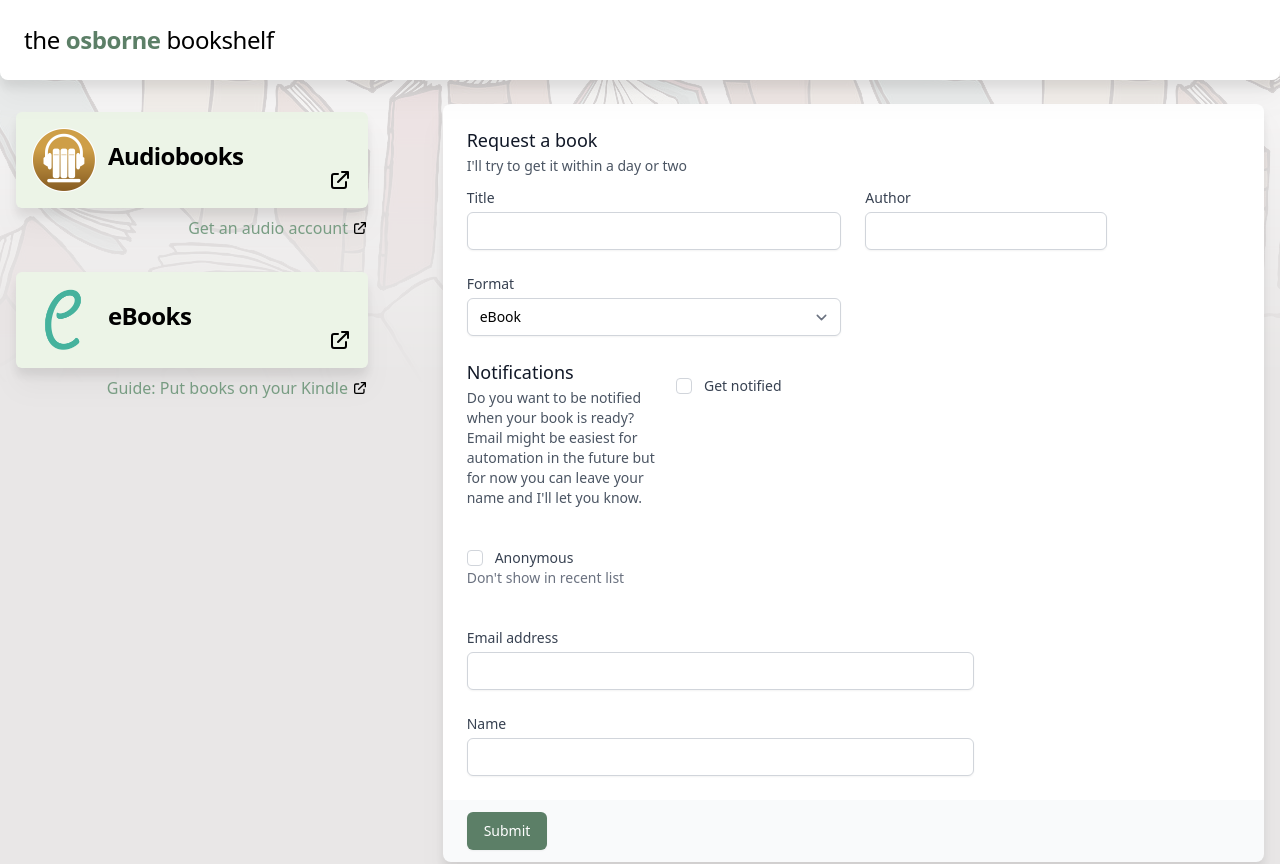
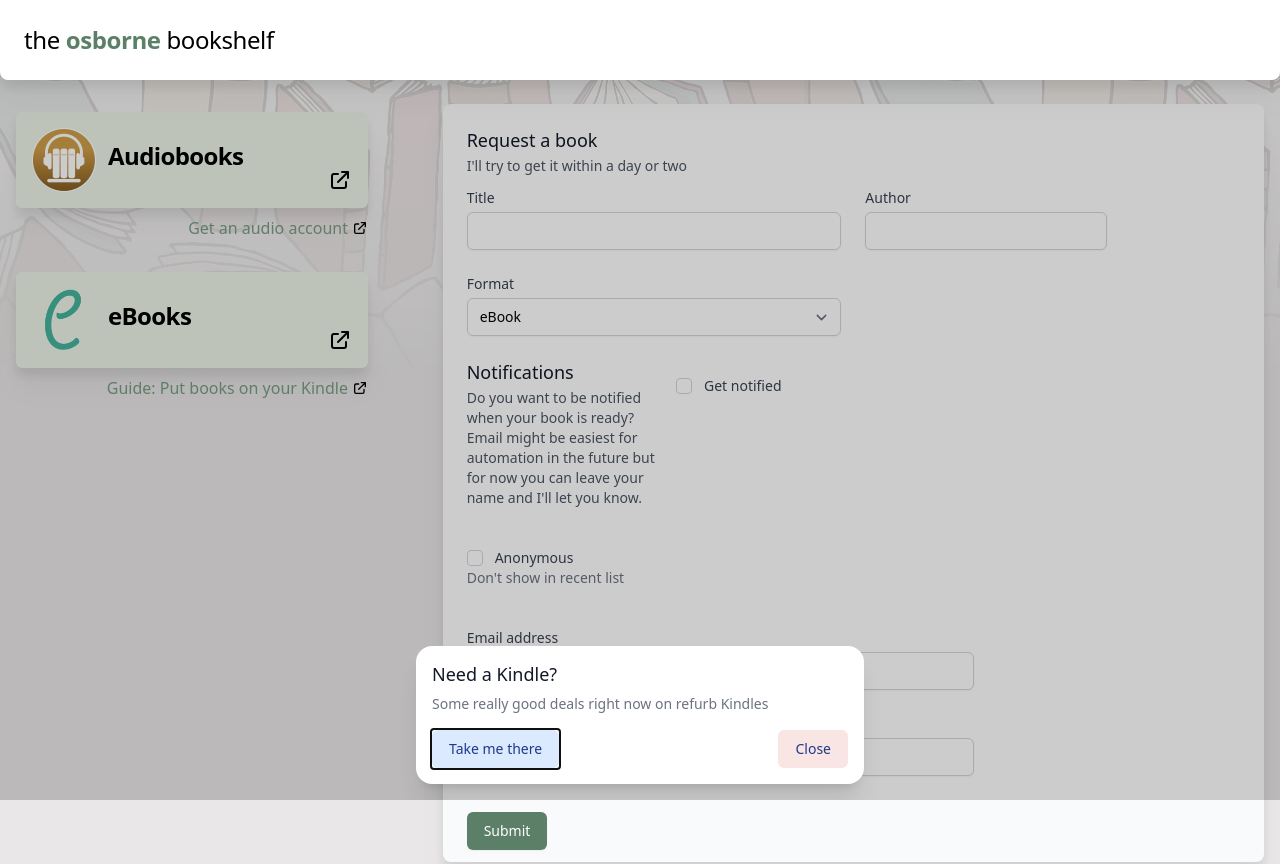
Before and after one commit to samosbor/bookshelfhome, a Next.js app: page / in a window 1280 px wide. Shown: the top 864 px of the page. Built offline with nearby package versions, Linux system fonts and the light colour scheme; no server answers; the database is empty.

Commit message:
kindle pop

```diff
--- a/components/audioAccountForm.tsx
+++ b/components/audioAccountForm.tsx
@@ -1,8 +1,13 @@
-import { Transition } from "@headlessui/react";
-import { useState } from "react";
+import { Dialog, Transition } from "@headlessui/react";
+import { Fragment, useState } from "react";
 
 export default function audioAccountForm() {
   let [success, setSuccess] = useState(false);
+
+  function closeModal() {
+    setSuccess(false);
+  }
+
   const handleSubmit = async (event: any) => {
     event.preventDefault();
 
@@ -89,40 +94,58 @@ export default function audioAccountForm() {
           </div>
         </div>
       </form>
-      <Transition
-        show={success}
-        enter="transition ease-out duration-300"
-        enterFrom="transform opacity-0 scale-95"
-        enterTo="transform opacity-100 scale-100"
-        leave="transition ease-in duration-75"
-        leaveFrom="transform opacity-100 scale-100"
-        leaveTo="transform opacity-0 scale-95"
-      >
-        <div className="pointer-events-auto mx-auto mt-8 mb-3 block w-96 max-w-full rounded-lg bg-info bg-clip-padding text-sm shadow-lg">
-          <div className="flex items-center justify-between rounded-t-lg border-b border-blue-200 bg-info bg-clip-padding py-2 px-3">
-            <p className="flex items-center font-bold">
-              <svg
-                aria-hidden="true"
-                focusable="false"
-                data-prefix="fas"
-                data-icon="check-circle"
-                className="mr-2 h-4 w-4 fill-current"
-                role="img"
-                xmlns="http://www.w3.org/2000/svg"
-                viewBox="0 0 512 512"
+      <Transition appear show={success} as={Fragment}>
+        <Dialog as="div" className="relative z-10" onClose={closeModal}>
+          <Transition.Child
+            as={Fragment}
+            enter="ease-out duration-300"
+            enterFrom="opacity-0"
+            enterTo="opacity-100"
+            leave="ease-in duration-200"
+            leaveFrom="opacity-100"
+            leaveTo="opacity-0"
+          >
+            <div className="fixed inset-0 bg-black bg-opacity-25" />
+          </Transition.Child>
+
+          <div className="fixed inset-0 overflow-y-auto">
+            <div className="flex min-h-full items-center justify-center p-4 text-center">
+              <Transition.Child
+                as={Fragment}
+                enter="ease-out duration-300"
+                enterFrom="opacity-0 scale-95"
+                enterTo="opacity-100 scale-100"
+                leave="ease-in duration-200"
+                leaveFrom="opacity-100 scale-100"
+                leaveTo="opacity-0 scale-95"
               >
-                <path
-                  fill="currentColor"
-                  d="M504 256c0 136.967-111.033 248-248 248S8 392.967 8 256 119.033 8 256 8s248 111.033 248 248zM227.314 387.314l184-184c6.248-6.248 6.248-16.379 0-22.627l-22.627-22.627c-6.248-6.249-16.379-6.249-22.628 0L216 308.118l-70.059-70.059c-6.248-6.248-16.379-6.248-22.628 0l-22.627 22.627c-6.248 6.248-6.248 16.379 0 22.627l104 104c6.249 6.249 16.379 6.249 22.628.001z"
-                ></path>
-              </svg>
-              Success
-            </p>
+                <Dialog.Panel className="w-full max-w-md transform overflow-hidden rounded-2xl bg-white p-6 text-left align-middle shadow-xl transition-all">
+                  <Dialog.Title
+                    as="h3"
+                    className="text-lg font-medium leading-6 text-gray-900"
+                  >
+                    Success
+                  </Dialog.Title>
+                  <div className="mt-2">
+                    <p className="text-sm text-gray-500">
+                      I'll create your account and send you the login
+                    </p>
+                  </div>
+
+                  <div className="mt-4">
+                    <button
+                      type="button"
+                      className="inline-flex justify-center rounded-md border border-transparent bg-blue-100 px-4 py-2 text-sm font-medium text-blue-900 hover:bg-blue-200 focus:outline-none focus-visible:ring-2 focus-visible:ring-blue-500 focus-visible:ring-offset-2"
+                      onClick={closeModal}
+                    >
+                      Got it, thanks!
+                    </button>
+                  </div>
+                </Dialog.Panel>
+              </Transition.Child>
+            </div>
           </div>
-          <div className="break-words rounded-b-lg bg-info p-3">
-            I'll create your account and send you the login
-          </div>
-        </div>
+        </Dialog>
       </Transition>
     </div>
   );
--- /dev/null
+++ b/components/cheapKindleToast.tsx
@@ -0,0 +1,89 @@
+import { Dialog, Transition } from "@headlessui/react";
+import { Fragment, useState } from "react";
+import { useCookies } from "react-cookie";
+
+export default function cheapKindleToast() {
+  let [cookies, setCookie, removeCookie] = useCookies(["kindleToastSeen"]);
+  let modalOpen = true;
+  if (cookies && cookies.kindleToastSeen) {
+    modalOpen = false;
+  } else {
+    setCookie("kindleToastSeen", "seen");
+    modalOpen = true;
+  }
+  let [isOpen, setIsOpen] = useState(modalOpen);
+
+  function closeModal() {
+    setIsOpen(false);
+  }
+
+  function openModal() {
+    setIsOpen(true);
+  }
+
+  return (
+    <>
+      <Transition appear show={isOpen} as={Fragment}>
+        <Dialog as="div" className="relative" onClose={closeModal}>
+          <Transition.Child
+            as={Fragment}
+            enter="ease-out duration-300"
+            enterFrom="opacity-0"
+            enterTo="opacity-100"
+            leave="ease-in duration-200"
+            leaveFrom="opacity-100"
+            leaveTo="opacity-0"
+          >
+            <div className="fixed inset-0 bg-black bg-opacity-20" />
+          </Transition.Child>
+
+          <div className="fixed inset-x-0 bottom-0 top-auto overflow-y-auto">
+            <div className="flex min-h-full items-center justify-center p-4 text-center">
+              <Transition.Child
+                as={Fragment}
+                enter="ease-out duration-300"
+                enterFrom="opacity-0 scale-95"
+                enterTo="opacity-100 scale-100"
+                leave="ease-in duration-200"
+                leaveFrom="opacity-100 scale-100"
+                leaveTo="opacity-0 scale-95"
+              >
+                <Dialog.Panel className="w-full max-w-md transform overflow-hidden rounded-2xl bg-white p-4 text-left align-middle shadow-xl transition-all">
+                  <Dialog.Title
+                    as="h3"
+                    className="text-lg font-medium leading-6 text-gray-900"
+                  >
+                    Need a Kindle?
+                  </Dialog.Title>
+                  <div className="mt-2">
+                    <p className="text-sm text-gray-500">
+                      Some really good deals right now on refurb Kindles
+                    </p>
+                  </div>
+                  <div className="mt-4">
+                    <a href="https://www.woot.com/plus/amazon-kindle-and-fire-tablets-15">
+                      <button
+                        type="button"
+                        className="rounded-md border border-transparent bg-blue-100 px-4 py-2 text-sm font-medium text-blue-900 hover:bg-blue-200 focus:outline-none focus-visible:ring-2 focus-visible:ring-blue-500 focus-visible:ring-offset-2"
+                      >
+                        Take me there
+                      </button>
+                    </a>
+
+                    <button
+                      type="button"
+                      className="float-right rounded-md border border-transparent bg-accent px-4 py-2 text-sm font-medium text-blue-900 hover:bg-red-300 focus:outline-none focus-visible:ring-2 focus-visible:ring-red-700 focus-visible:ring-offset-2"
+                      onClick={closeModal}
+                    >
+                      Close
+                    </button>
+                  </div>
+                </Dialog.Panel>
+              </Transition.Child>
+            </div>
+          </div>
+        </Dialog>
+      </Transition>
+    </>
+  );
+}
--- a/components/footer.tsx
+++ b/components/footer.tsx
@@ -2,7 +2,7 @@ export default function footer() {
   return (
     <footer className="sticky top-full flex items-center justify-between rounded-t-lg bg-white p-4 shadow md:p-6">
       <span className="text-sm text-primary-200">
-        <a href="https://youtu.be/du-TY1GUFGk">For friends and family</a>
+        <a href="https://www.woot.com/plus/amazon-kindle-and-fire-tablets-15">Need a Kindle?</a>
       </span>
       <span className="text-sm font-extralight text-primary-100">
         <a href="http://bookshelfadmin.jk">Admin</a>
--- a/package.json
+++ b/package.json
@@ -22,6 +22,7 @@
     "dayjs": "^1.11.4",
     "next": "latest",
     "react": "18.1.0",
+    "react-cookie": "^4.1.1",
     "react-dom": "18.1.0",
     "swr": "^1.3.0"
   },
--- a/pages/index.tsx
+++ b/pages/index.tsx
@@ -6,6 +6,7 @@ import header from "../components/header";
 import useWindowDimensions from "../hooks/useWindowDimensions";
 import Div100vh from "../components/div100vh";
 import recentReviews from "../components/recentReviews";
+import cheapKindleToast from "../components/cheapKindleToast";
 
 const Home: NextPage = (props) => {
   const { width, height } = useWindowDimensions();
@@ -141,6 +142,10 @@ const Home: NextPage = (props) => {
         <div className="m-4 sm:mt-0">{recentReviews()}</div>
       </div>
 
+      <div>
+        <div className="m-4 sm:mt-0">{cheapKindleToast()}</div>
+      </div>
+
       {footer()}
     </Div100vh>
   );
```
Also changed, not shown: 1 other file (tests, documents, lock files or other folders).
